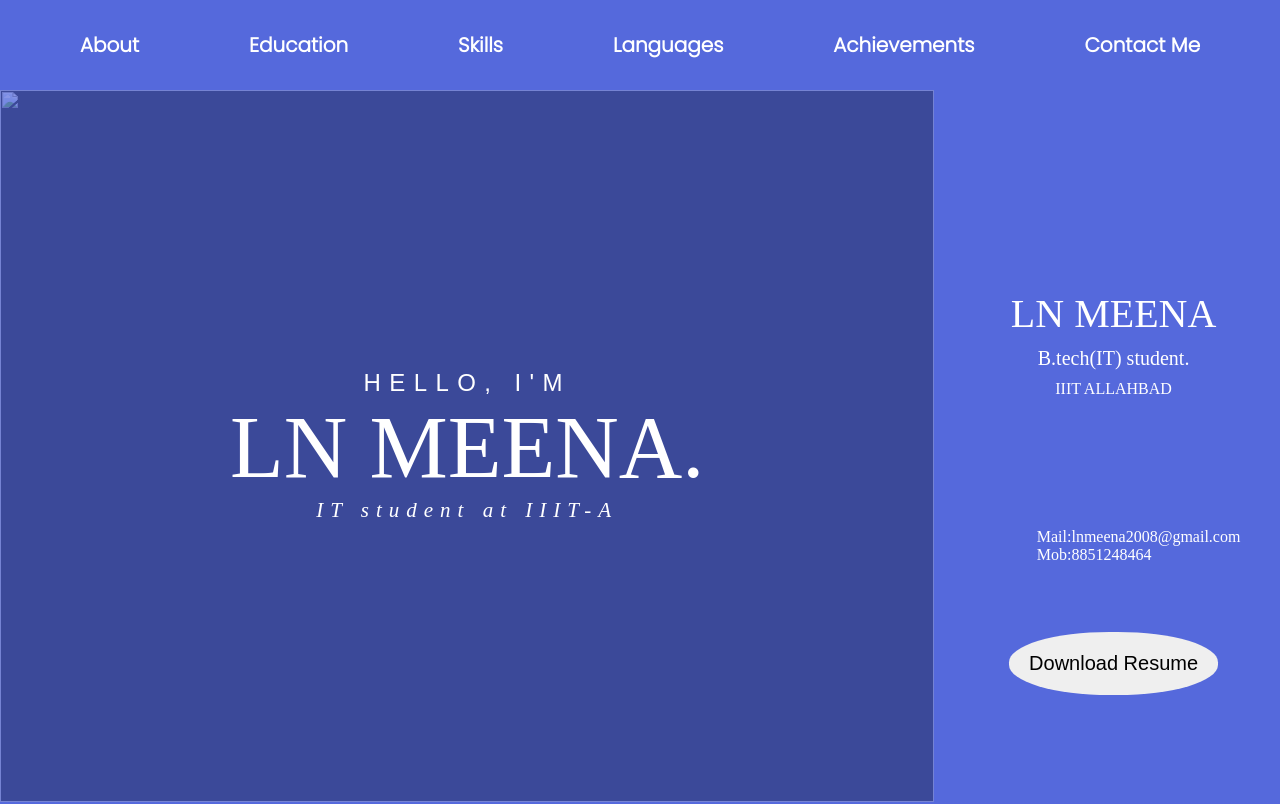
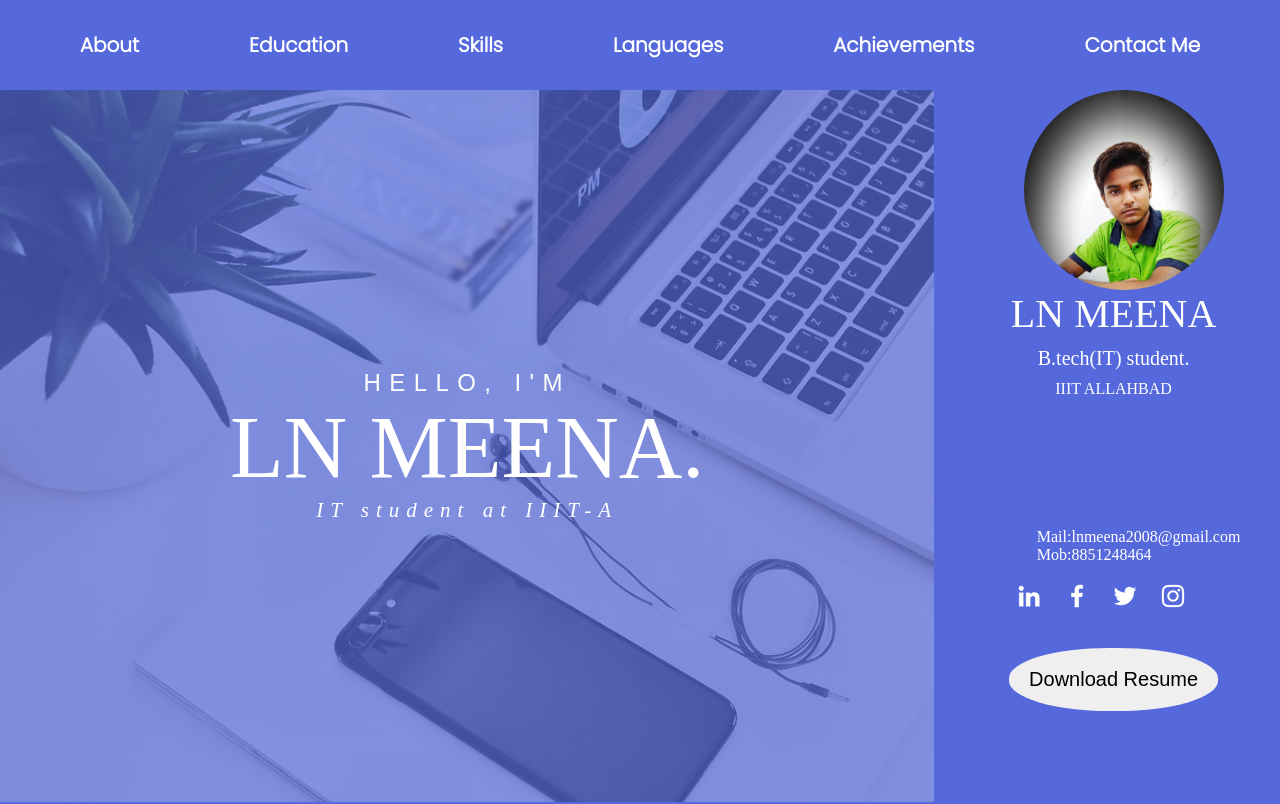
Before and after one commit to lnmeena/portfolio, a plain HTML site: page index.html in a window 1280 px wide. Shown: the top 804 px of the page. Drawn offline with Linux system fonts and the light colour scheme.

Commit message:
Update index.html

```diff
--- a/index.html
+++ b/index.html
@@ -29,7 +29,7 @@
             <div class="container2">
                 <div class="laptop">
                     <div id="black">
-                        <img src="images/laptop.webp" alt="">
+                        <img src="laptop.webp" alt="">
                     </div>
                     <div class="hello">HELLO, I'M</div>
                     <div class="name">LN MEENA.</div>
@@ -37,7 +37,7 @@
                 </div>
 
                 <div class="profilepic">
-                    <div class="pic"><img width="200px" src="images/lnphoto.jpg" alt=""></div>
+                    <div class="pic"><img width="200px" src="lnphoto.jpg" alt=""></div>
                     <div class="container3">
                         <div class="Name">LN MEENA</div>
                         <div class="branch">B.tech(IT) student.</div>
@@ -48,12 +48,12 @@
                         <div class="mobno">Mob:<a href="tel:+918851248464">8851248464</a></div>
                     </div>
                     <div class="container4">
-                        <div class="icons"><a href=""><img src="images/linkedin.png" alt=""></a></div>
+                        <div class="icons"><a href=""><img src="linkedin.png" alt=""></a></div>
                         <div class="icons"><a href="https://www.facebook.com/profile.php?id=100026334110794"><img
-                                    src="images/fb.png" alt=""></a></div>
+                                    src="fb.png" alt=""></a></div>
                         <div class="icons"><a href="https://www.linkedin.com/in/ln-meena-77a82a292/"><img
-                                    src="images/twitter.png" alt=""></a></div>
-                        <div class="icons"><a href="https://www.instagram.com/lnmeena_7652/"><img src="images/insta.webp"
+                                    src="twitter.png" alt=""></a></div>
+                        <div class="icons"><a href="https://www.instagram.com/lnmeena_7652/"><img src="insta.webp"
                                     alt=""></a></div>
                     </div>
                     <div class="button"><a target="_blank" href="resume.html"><button>Download Resume</button></a></div>
```
